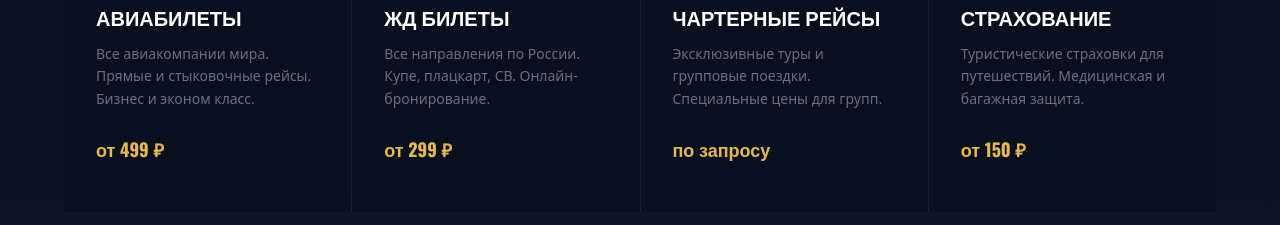
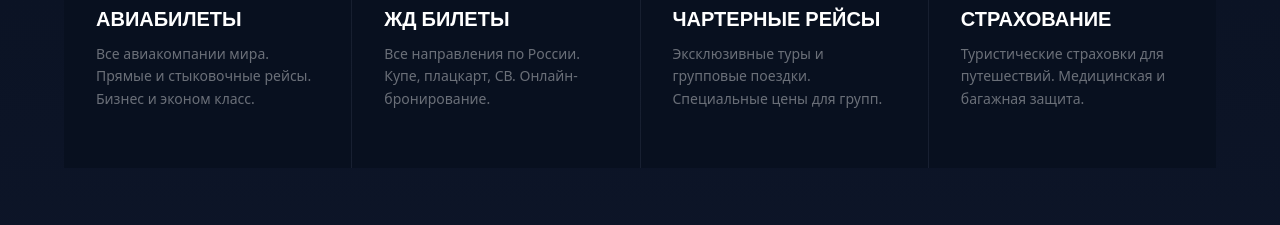
Before and after one commit to pr-poehali-dev/beautiful-landing-page, a React (Vite) app: page / in a window 1280 px wide. Shown: the part 2000-2225 px from the top of the page. Built offline with nearby package versions, Linux system fonts and the light colour scheme.

Commit message:
Удалить цены от транспортных услуг

```diff
--- a/src/pages/Index.tsx
+++ b/src/pages/Index.tsx
@@ -14,10 +14,10 @@ const NAV_LINKS = [
 ];
 
 const SERVICES = [
-  { icon: "Plane", title: "Авиабилеты", desc: "Все авиакомпании мира. Прямые и стыковочные рейсы. Бизнес и эконом класс.", price: "от 499 ₽" },
-  { icon: "Train", title: "ЖД билеты", desc: "Все направления по России. Купе, плацкарт, СВ. Онлайн-бронирование.", price: "от 299 ₽" },
-  { icon: "Globe", title: "Чартерные рейсы", desc: "Эксклюзивные туры и групповые поездки. Специальные цены для групп.", price: "по запросу" },
-  { icon: "Shield", title: "Страхование", desc: "Туристические страховки для путешествий. Медицинская и багажная защита.", price: "от 150 ₽" },
+  { icon: "Plane", title: "Авиабилеты", desc: "Все авиакомпании мира. Прямые и стыковочные рейсы. Бизнес и эконом класс." },
+  { icon: "Train", title: "ЖД билеты", desc: "Все направления по России. Купе, плацкарт, СВ. Онлайн-бронирование." },
+  { icon: "Globe", title: "Чартерные рейсы", desc: "Эксклюзивные туры и групповые поездки. Специальные цены для групп." },
+  { icon: "Shield", title: "Страхование", desc: "Туристические страховки для путешествий. Медицинская и багажная защита." },
 ];
 
 const PORTFOLIO = [
@@ -257,7 +257,6 @@ export default function Index() {
                   </div>
                   <h3 className="font-oswald text-xl font-semibold uppercase mb-3 group-hover:text-[#e8b84b] transition-colors">{s.title}</h3>
                   <p className="text-white/40 text-sm leading-relaxed mb-6">{s.desc}</p>
-                  <div className="font-oswald text-lg text-[#e8b84b] font-bold">{s.price}</div>
                   <div className="w-0 group-hover:w-full h-px bg-[#e8b84b] mt-4 transition-all duration-500" />
                 </div>
               </AnimSection>
```
